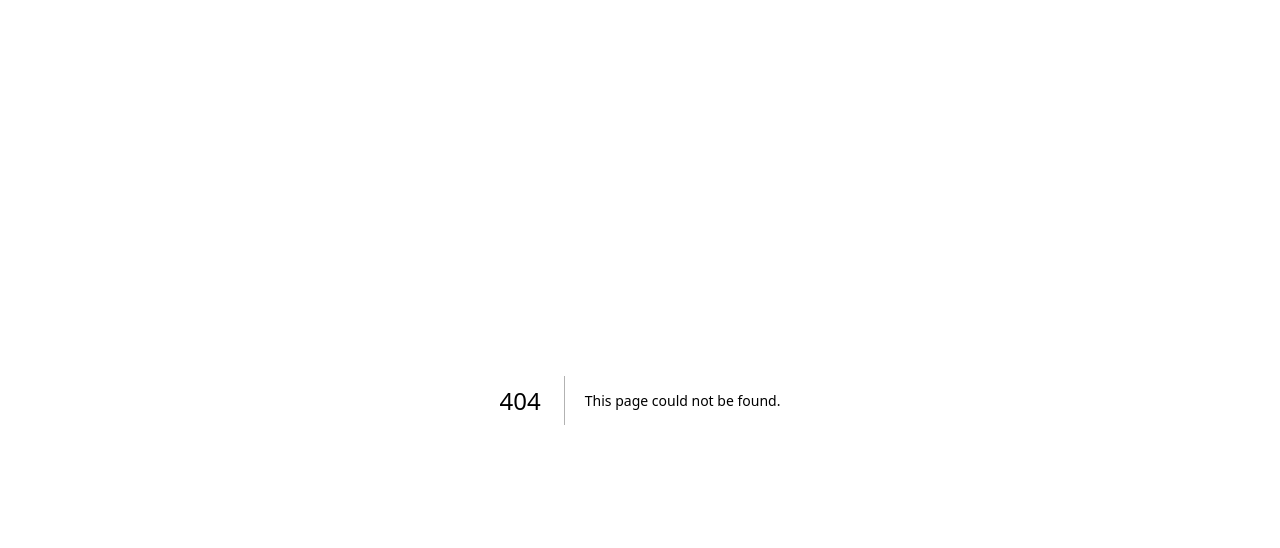
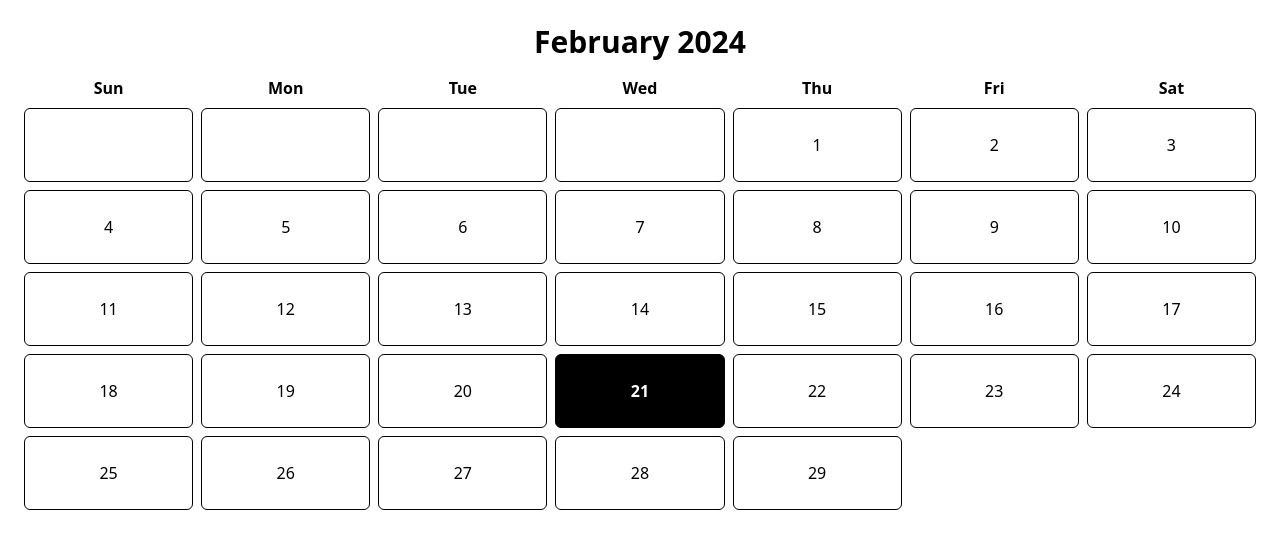
Before and after one commit to sriram651/framer-basic-practice, a Next.js app: page /calendar in a window 1280 px wide. Before the commit this address had no page. Shown: the top 548 px of the page. Built offline with nearby package versions, Linux system fonts and the light colour scheme.

Commit message:
feature: basic calendar added with current date highlighted, dummy scroll animated box

```diff
--- a/package.json
+++ b/package.json
@@ -10,6 +10,7 @@
   },
   "dependencies": {
     "@studio-freight/lenis": "^1.0.36",
+    "date-fns": "^3.3.1",
     "framer-motion": "^11.0.5",
     "next": "14.1.0",
     "react": "^18",
--- /dev/null
+++ b/src/components/AnimatedBox/AnimatedBox.jsx
@@ -0,0 +1,27 @@
+import React, { useRef } from 'react'
+import { motion, useScroll, useTransform } from "framer-motion";
+
+export default function AnimatedBox() {
+    const ref = useRef(null);
+    const { scrollYProgress } = useScroll({
+        target: ref,
+        offset: ["end end", "start center"]
+    });
+
+    const rotate = useTransform(scrollYProgress, [0, 0.3, 0.6, 1], [0, 45, 90, 180]);
+    const borderRadius = useTransform(scrollYProgress, [0, 0.3, 0.6, 1], ["10%", "25%", "50%", "100%"]);
+    return (
+        <>
+            <section ref={ref} className='animated-box-section'>
+                <motion.div
+                    className="box"
+                    style={{ rotate, borderRadius }}
+                    transition={{
+                        duration: 4
+                    }}
+                />
+            </section>
+            <div className="w-full h-screen"></div>
+        </>
+    )
+}
--- /dev/null
+++ b/src/components/AnimatedBox/AnimatedBox.scss
@@ -0,0 +1,7 @@
+section.animated-box-section {
+    @apply relative w-full min-h-screen flex flex-col justify-center items-center;
+
+    .box {
+        @apply sticky top-4 w-60 aspect-square bg-blue-600;
+    }
+}
--- /dev/null
+++ b/src/components/Calendar/Calendar.jsx
@@ -0,0 +1,31 @@
+import { eachDayOfInterval, endOfMonth, format, getDay, isToday, startOfMonth } from 'date-fns';
+import React from 'react'
+
+const WEEKDAYS = ["Sun", "Mon", "Tue", "Wed", "Thu", "Fri", "Sat"];
+export default function Calendar() {
+    const currentDate = new Date();
+    const firstDayOfMonth = startOfMonth(currentDate);
+    const lastDayOfMonth = endOfMonth(currentDate);
+
+    const daysInMonth = eachDayOfInterval({
+        start: firstDayOfMonth,
+        end: lastDayOfMonth
+    });
+
+    const startDayIndex = getDay(firstDayOfMonth);
+  return (
+    <div className='calendar-container'>
+        {WEEKDAYS.map((day) => (
+            <h2 key={day}>{day}</h2>
+        ))}
+
+        {Array.from({length: startDayIndex}).map((_, index) => (
+            <div key={`empty-${index}`} className='border border-black rounded-md text-center' />
+        ))}
+
+        {daysInMonth.map((day, index) => (
+            <div key={index} className={`border border-black rounded-md text-center p-2 md:p-6 ${isToday(day) ? "bg-black text-white font-bold" : ""}`}>{format(day, "d")}</div>
+        ))}
+    </div>
+  )
+}
--- /dev/null
+++ b/src/components/Calendar/Calendar.scss
@@ -0,0 +1,7 @@
+.calendar-container {
+    @apply w-full grid grid-cols-7 gap-2;
+
+    h2 {
+        @apply w-full text-center font-bold;
+    }
+}
--- /dev/null
+++ b/src/pages/calendar/index.jsx
@@ -0,0 +1,13 @@
+import Calendar from '@/components/Calendar/Calendar';
+import { format } from 'date-fns';
+import React from 'react'
+
+export default function CalendarPage() {
+    const currentDate = new Date();
+  return (
+    <div className='w-full mx-auto p-6 flex flex-col justify-start items-center gap-4'>
+        <h1 className='text-center font-bold text-3xl'>{format(currentDate, "MMMM yyyy")}</h1>
+        <Calendar />
+    </div>
+  )
+}
--- a/src/pages/index.js
+++ b/src/pages/index.js
@@ -4,6 +4,7 @@ import Lenis from '@studio-freight/lenis'
 import ScrollMotion from "@/components/ScrollMotion/ScrollMotion";
 import StaggerList from "@/components/StaggerList/StaggerList";
 import { useEffect } from "react";
+import AnimatedBox from "@/components/AnimatedBox/AnimatedBox";
 
 export default function Home() {
   useEffect(() => {
@@ -26,6 +27,7 @@ export default function Home() {
       <Intro />
       <StaggerList />
       <ScrollMotion />
+      <AnimatedBox />
     </div>
   );
 }
--- a/src/styles/globals.scss
+++ b/src/styles/globals.scss
@@ -7,6 +7,7 @@
 @import "@/components/Intro/Intro.scss";
 @import "@/components/StaggerList/StaggerList.scss";
 @import "@/components/ScrollMotion/ScrollMotion.scss";
+@import "@/components/AnimatedBox/AnimatedBox.scss";
 
 // Overlapping Cards Page Components
 @import "@/pages/overlapping-cards/OverlappingCards.scss";
@@ -14,6 +15,9 @@
 
 // Sidemenu Page Components
 @import "@/components/Header/Header.scss";
+
+// Calendar Page Components
+@import "@/components/Calendar/Calendar.scss";
 
 // *::-webkit-scrollbar {
 //     display: none;
```
Also changed, not shown: 1 other file (tests, documents, lock files or other folders).
